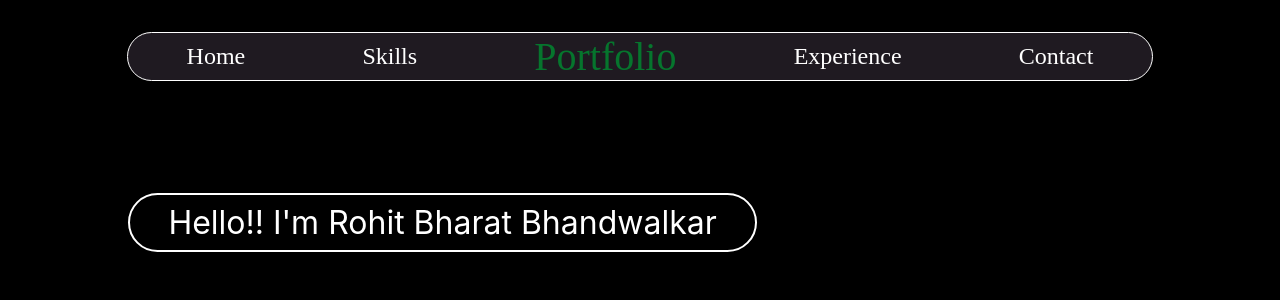
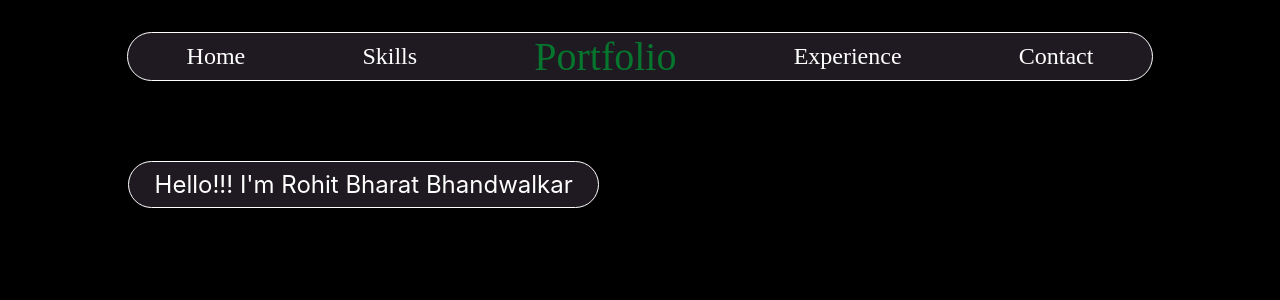
Before and after one commit to RohitBB3010/portfolio, a React (Create React App) app: page / in a window 1280 px wide. Shown: the top 300 px of the page. Built offline with nearby package versions, Linux system fonts and the light colour scheme; a web font is replaced by a local one.

Commit message:
Added name text

```diff
--- a/src/home_page.css
+++ b/src/home_page.css
@@ -2,14 +2,14 @@
 
 .home_page{
     margin: 10vh 10vw;
-    padding: 1vh 3vw;
-    display: inline-block;
-    border: solid #fff 2px;
-    border-radius: 25rem;
 }
 
-
-.intro{
-    color: var(--light1);
-    font-size: 2rem;
+.name{
+    color: #fff;
+    padding: 1vh 2vw;
+    border: solid #fff 1px;
+    border-radius: 25rem;
+    display: inline-block;
+    font-size: 1.5rem;
+    background-color: var(--primary1);
 }
--- a/src/home_page.js
+++ b/src/home_page.js
@@ -4,8 +4,8 @@ const HomePage = () => {
 
     return(
         <div className="home_page">
-            <div className="intro">
-                Hello!! I'm Rohit Bharat Bhandwalkar
+            <div className="name">
+                Hello!!! I'm Rohit Bharat Bhandwalkar
             </div>
         </div>
     );
```
